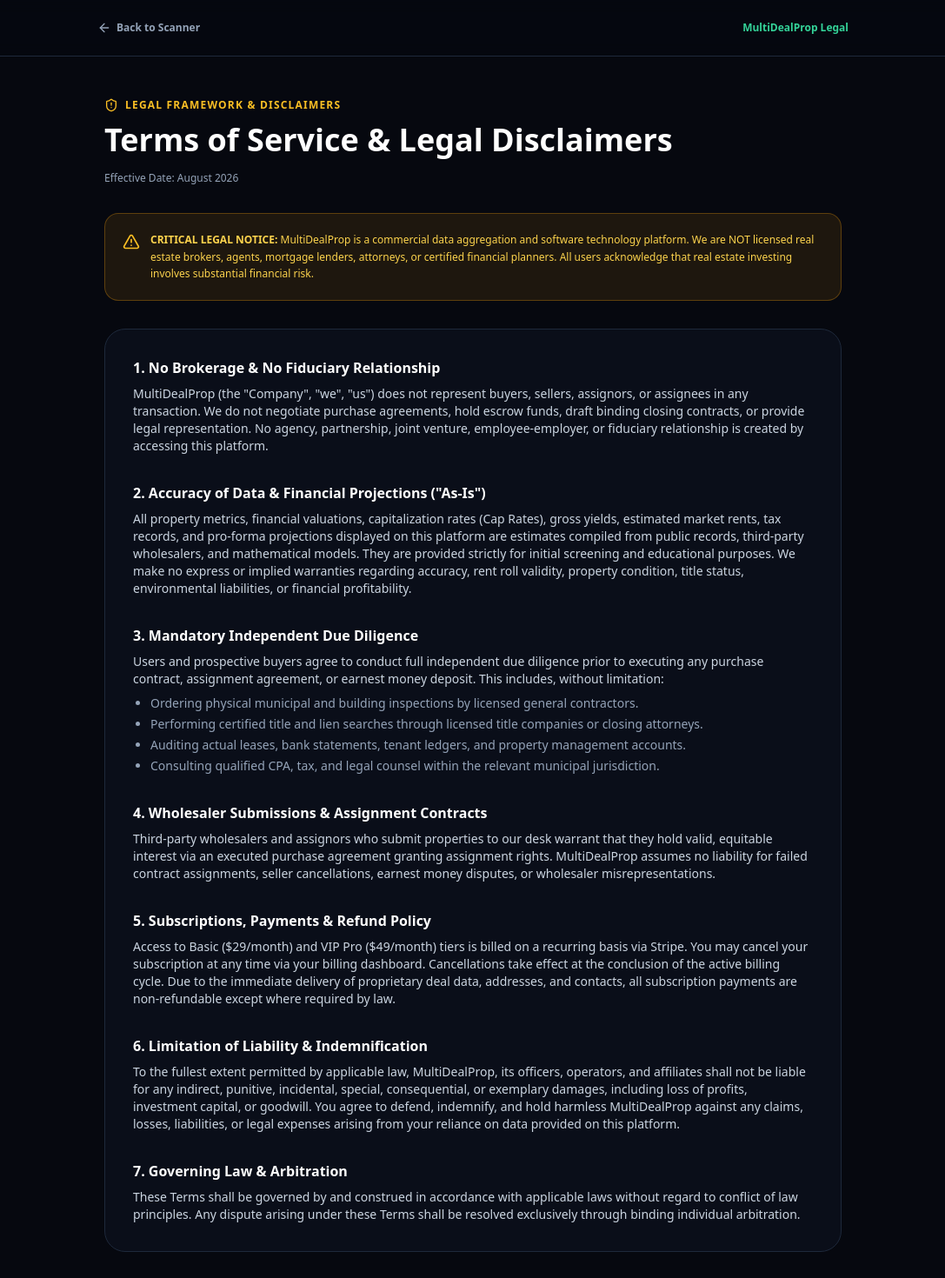
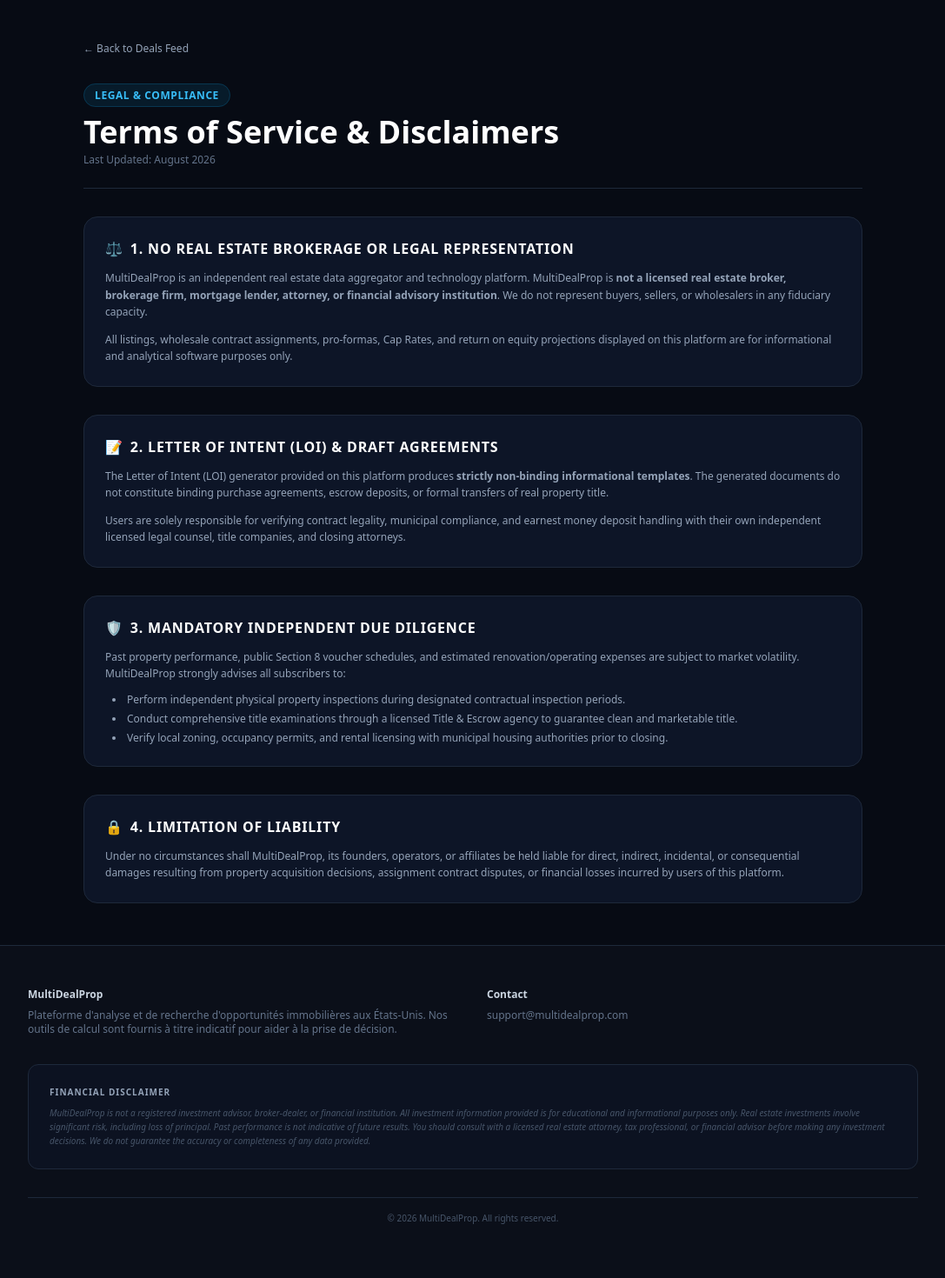
Before and after one commit to MultiDeal/multidealprop, a Next.js app: page /terms in a window 1280 px wide. Shown: the top 1470 px of the page at 87% size, without its empty margins (96-1183 px from the left). Built offline with nearby package versions, Linux system fonts and the light colour scheme.

Commit message:
Refactor TermsPage layout and content structure

```diff
--- a/src/app/terms/page.tsx
+++ b/src/app/terms/page.tsx
@@ -1,94 +1,81 @@
 'use client';
 
+import React from 'react';
 import Link from 'next/link';
-import { ArrowLeft, ShieldAlert, AlertTriangle } from 'lucide-react';
 
 export default function TermsPage() {
   return (
-    <div className="min-h-screen bg-[#06080F] text-slate-200 font-sans antialiased pb-20">
-      <header className="border-b border-slate-800 bg-[#06080F]/80 backdrop-blur sticky top-0 z-40">
-        <div className="max-w-4xl mx-auto px-4 h-16 flex items-center justify-between">
-          <Link href="/" className="text-xs font-bold text-slate-400 hover:text-white flex items-center gap-1.5">
-            <ArrowLeft className="w-4 h-4" /> Back to Scanner
-          </Link>
-          <span className="text-xs font-bold text-emerald-400">MultiDealProp Legal</span>
-        </div>
-      </header>
+    <div className="min-h-screen bg-[#070b14] text-slate-300 p-6 sm:p-12">
+      <div className="max-w-4xl mx-auto space-y-8">
 
-      <main className="max-w-4xl mx-auto px-4 sm:px-6 pt-12">
-        <div className="flex items-center gap-2 text-amber-400 text-xs font-bold uppercase tracking-widest mb-3">
-          <ShieldAlert className="w-4 h-4" /> Legal Framework &amp; Disclaimers
-        </div>
-        <h1 className="text-3xl sm:text-4xl font-black text-white mb-4">Terms of Service &amp; Legal Disclaimers</h1>
-        <p className="text-xs text-slate-400 mb-8">Effective Date: August 2026</p>
+        {/* Navigation */}
+        <Link
+          href="/deals"
+          className="text-xs text-slate-400 hover:text-white transition flex items-center gap-2 font-medium"
+        >
+          ← Back to Deals Feed
+        </Link>
 
-        {/* Highlighted Warning Box */}
-        <div className="bg-amber-500/10 border border-amber-500/30 p-5 rounded-2xl mb-8 flex gap-3 text-amber-300 text-xs leading-relaxed">
-          <AlertTriangle className="w-5 h-5 flex-shrink-0 text-amber-400 mt-0.5" />
-          <div>
-            <strong>CRITICAL LEGAL NOTICE:</strong> MultiDealProp is a commercial data aggregation and software technology platform. We are NOT licensed real estate brokers, agents, mortgage lenders, attorneys, or certified financial planners. All users acknowledge that real estate investing involves substantial financial risk.
-          </div>
+        <div className="border-b border-slate-800 pb-6">
+          <span className="text-xs font-bold uppercase tracking-wider text-sky-400 bg-sky-500/10 border border-sky-500/20 px-3 py-1 rounded-full">
+            Legal & Compliance
+          </span>
+          <h1 className="text-3xl sm:text-4xl font-black text-white mt-3">Terms of Service & Disclaimers</h1>
+          <p className="text-xs text-slate-500 mt-1">Last Updated: August 2026</p>
         </div>
 
-        <div className="space-y-8 text-xs sm:text-sm text-slate-300 leading-relaxed bg-slate-900/40 border border-slate-800 p-6 sm:p-8 rounded-3xl">
+        {/* Section 1: Non-Broker Status */}
+        <div className="bg-[#0d1527] border border-slate-800 rounded-2xl p-6 space-y-3">
+          <h2 className="text-base font-bold text-white uppercase tracking-wider flex items-center gap-2">
+            <span>⚖️</span> 1. No Real Estate Brokerage or Legal Representation
+          </h2>
+          <p className="text-xs leading-relaxed text-slate-400">
+            MultiDealProp is an independent real estate data aggregator and technology platform. MultiDealProp is <strong>not a licensed real estate broker, brokerage firm, mortgage lender, attorney, or financial advisory institution</strong>. We do not represent buyers, sellers, or wholesalers in any fiduciary capacity.
+          </p>
+          <p className="text-xs leading-relaxed text-slate-400">
+            All listings, wholesale contract assignments, pro-formas, Cap Rates, and return on equity projections displayed on this platform are for informational and analytical software purposes only.
+          </p>
+        </div>
 
-          <section>
-            <h2 className="text-base font-bold text-white mb-2">1. No Brokerage &amp; No Fiduciary Relationship</h2>
-            <p>
-              MultiDealProp (the "Company", "we", "us") does not represent buyers, sellers, assignors, or assignees in any transaction. We do not negotiate purchase agreements, hold escrow funds, draft binding closing contracts, or provide legal representation. No agency, partnership, joint venture, employee-employer, or fiduciary relationship is created by accessing this platform.
-            </p>
-          </section>
+        {/* Section 2: Non-Binding LOI Generator */}
+        <div className="bg-[#0d1527] border border-slate-800 rounded-2xl p-6 space-y-3">
+          <h2 className="text-base font-bold text-white uppercase tracking-wider flex items-center gap-2">
+            <span>📝</span> 2. Letter of Intent (LOI) & Draft Agreements
+          </h2>
+          <p className="text-xs leading-relaxed text-slate-400">
+            The Letter of Intent (LOI) generator provided on this platform produces <strong>strictly non-binding informational templates</strong>. The generated documents do not constitute binding purchase agreements, escrow deposits, or formal transfers of real property title.
+          </p>
+          <p className="text-xs leading-relaxed text-slate-400">
+            Users are solely responsible for verifying contract legality, municipal compliance, and earnest money deposit handling with their own independent licensed legal counsel, title companies, and closing attorneys.
+          </p>
+        </div>
 
-          <section>
-            <h2 className="text-base font-bold text-white mb-2">2. Accuracy of Data &amp; Financial Projections ("As-Is")</h2>
-            <p>
-              All property metrics, financial valuations, capitalization rates (Cap Rates), gross yields, estimated market rents, tax records, and pro-forma projections displayed on this platform are estimates compiled from public records, third-party wholesalers, and mathematical models. They are provided strictly for initial screening and educational purposes. We make no express or implied warranties regarding accuracy, rent roll validity, property condition, title status, environmental liabilities, or financial profitability.
-            </p>
-          </section>
+        {/* Section 3: Independent Due Diligence */}
+        <div className="bg-[#0d1527] border border-slate-800 rounded-2xl p-6 space-y-3">
+          <h2 className="text-base font-bold text-white uppercase tracking-wider flex items-center gap-2">
+            <span>🛡️</span> 3. Mandatory Independent Due Diligence
+          </h2>
+          <p className="text-xs leading-relaxed text-slate-400">
+            Past property performance, public Section 8 voucher schedules, and estimated renovation/operating expenses are subject to market volatility. MultiDealProp strongly advises all subscribers to:
+          </p>
+          <ul className="list-disc list-inside text-xs space-y-1.5 text-slate-400 pl-2">
+            <li>Perform independent physical property inspections during designated contractual inspection periods.</li>
+            <li>Conduct comprehensive title examinations through a licensed Title & Escrow agency to guarantee clean and marketable title.</li>
+            <li>Verify local zoning, occupancy permits, and rental licensing with municipal housing authorities prior to closing.</li>
+          </ul>
+        </div>
 
-          <section>
-            <h2 className="text-base font-bold text-white mb-2">3. Mandatory Independent Due Diligence</h2>
-            <p>
-              Users and prospective buyers agree to conduct full independent due diligence prior to executing any purchase contract, assignment agreement, or earnest money deposit. This includes, without limitation:
-            </p>
-            <ul className="list-disc pl-5 mt-2 space-y-1 text-slate-400">
-              <li>Ordering physical municipal and building inspections by licensed general contractors.</li>
-              <li>Performing certified title and lien searches through licensed title companies or closing attorneys.</li>
-              <li>Auditing actual leases, bank statements, tenant ledgers, and property management accounts.</li>
-              <li>Consulting qualified CPA, tax, and legal counsel within the relevant municipal jurisdiction.</li>
-            </ul>
-          </section>
+        {/* Section 4: Limitation of Liability */}
+        <div className="bg-[#0d1527] border border-slate-800 rounded-2xl p-6 space-y-3">
+          <h2 className="text-base font-bold text-white uppercase tracking-wider flex items-center gap-2">
+            <span>🔒</span> 4. Limitation of Liability
+          </h2>
+          <p className="text-xs leading-relaxed text-slate-400">
+            Under no circumstances shall MultiDealProp, its founders, operators, or affiliates be held liable for direct, indirect, incidental, or consequential damages resulting from property acquisition decisions, assignment contract disputes, or financial losses incurred by users of this platform.
+          </p>
+        </div>
 
-          <section>
-            <h2 className="text-base font-bold text-white mb-2">4. Wholesaler Submissions &amp; Assignment Contracts</h2>
-            <p>
-              Third-party wholesalers and assignors who submit properties to our desk warrant that they hold valid, equitable interest via an executed purchase agreement granting assignment rights. MultiDealProp assumes no liability for failed contract assignments, seller cancellations, earnest money disputes, or wholesaler misrepresentations.
-            </p>
-          </section>
-
-          <section>
-            <h2 className="text-base font-bold text-white mb-2">5. Subscriptions, Payments &amp; Refund Policy</h2>
-            <p>
-              Access to Basic ($29/month) and VIP Pro ($49/month) tiers is billed on a recurring basis via Stripe. You may cancel your subscription at any time via your billing dashboard. Cancellations take effect at the conclusion of the active billing cycle. Due to the immediate delivery of proprietary deal data, addresses, and contacts, all subscription payments are non-refundable except where required by law.
-            </p>
-          </section>
-
-          <section>
-            <h2 className="text-base font-bold text-white mb-2">6. Limitation of Liability &amp; Indemnification</h2>
-            <p>
-              To the fullest extent permitted by applicable law, MultiDealProp, its officers, operators, and affiliates shall not be liable for any indirect, punitive, incidental, special, consequential, or exemplary damages, including loss of profits, investment capital, or goodwill. You agree to defend, indemnify, and hold harmless MultiDealProp against any claims, losses, liabilities, or legal expenses arising from your reliance on data provided on this platform.
-            </p>
-          </section>
-
-          <section>
-            <h2 className="text-base font-bold text-white mb-2">7. Governing Law &amp; Arbitration</h2>
-            <p>
-              These Terms shall be governed by and construed in accordance with applicable laws without regard to conflict of law principles. Any dispute arising under these Terms shall be resolved exclusively through binding individual arbitration.
-            </p>
-          </section>
-
-        </div>
-      </main>
+      </div>
     </div>
   );
 }
```
